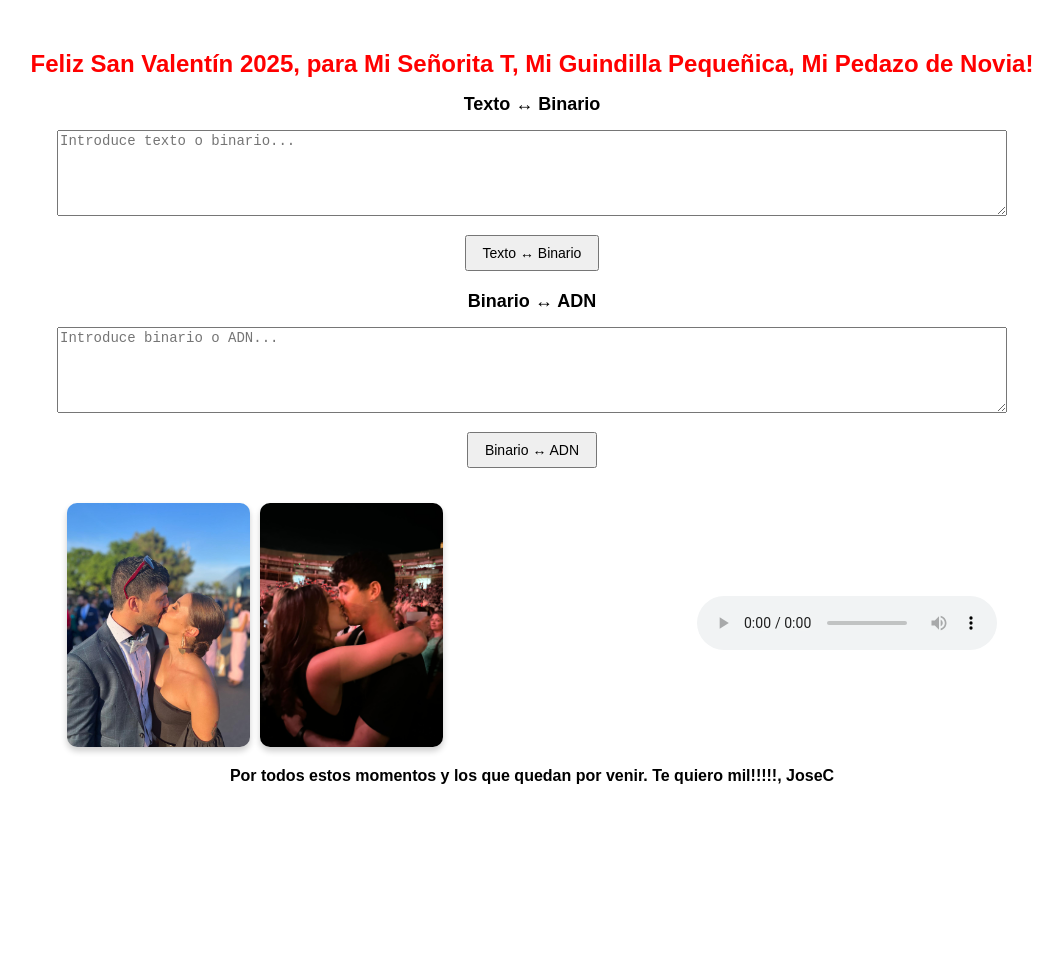
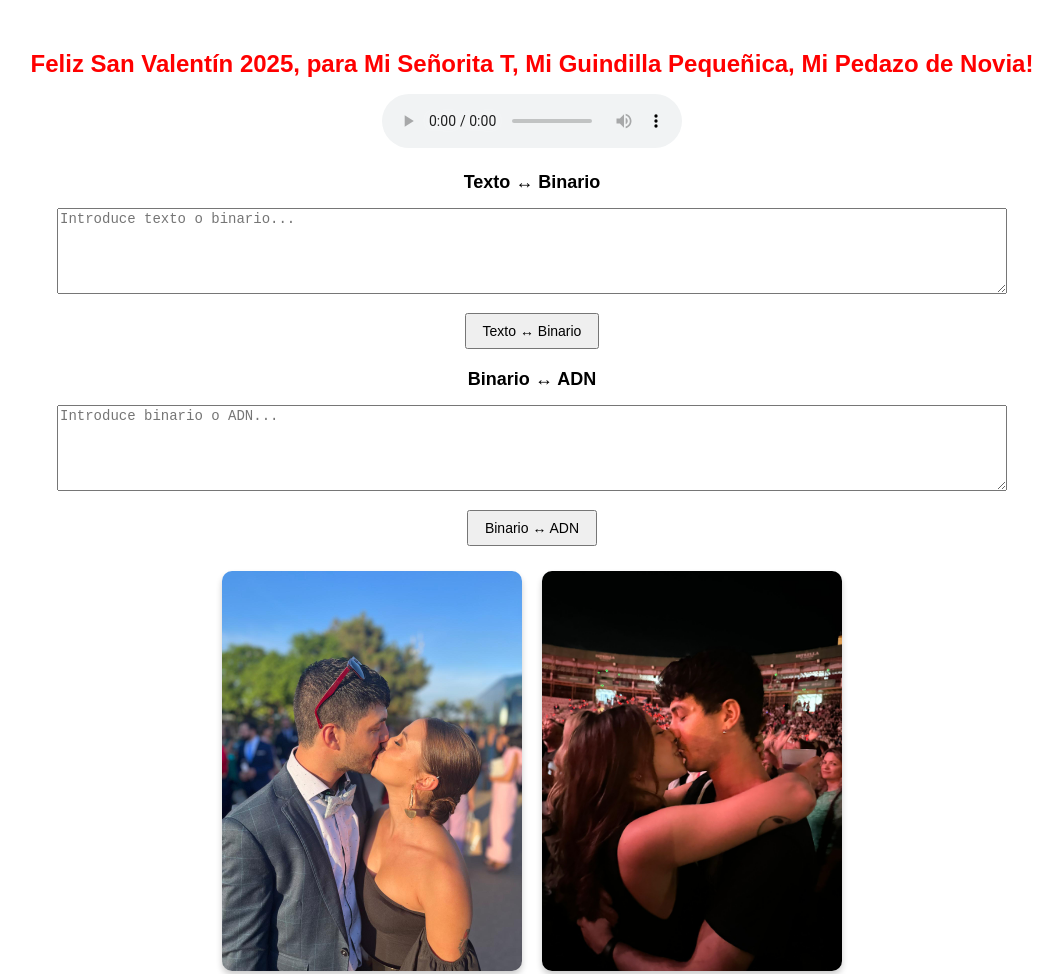
Before and after one commit to Josec48j/Conversor-adn-binario, a plain HTML site: page index.html in a window 1280 px wide. Shown: the top 974 px of the page, without its empty margins (108-1171 px from the left). Before the commit the page ends 835 px from the top, so only its background shows below. Drawn offline with Linux system fonts and the light colour scheme.

Commit message:
Update index.html

```diff
--- a/index.html
+++ b/index.html
@@ -41,20 +41,14 @@
             font-weight: bold;
             font-size: 14px;
         }
-        .content-container {
+        .images {
             display: flex;
             justify-content: center;
-            align-items: center;
-            margin-top: 30px;
-        }
-        .images {
-            display: flex;
-            flex-direction: row;
-            align-items: center;
-            gap: 10px;
+            gap: 20px;
+            margin-top: 20px;
         }
         .images img {
-            width: 30%;
+            width: 40%;
             max-width: 300px;
             border-radius: 10px;
             box-shadow: 0px 4px 6px rgba(0, 0, 0, 0.2);
@@ -65,12 +59,19 @@
             margin-top: 20px;
         }
         .audio-container {
-            margin-left: 20px;
+            margin-bottom: 20px;
         }
     </style>
 </head>
 <body>
     <h1>Feliz San Valentín 2025, para Mi Señorita T, Mi Guindilla Pequeñica, Mi Pedazo de Novia!</h1>
+
+    <div class="audio-container">
+        <audio controls autoplay loop>
+            <source src="piano.mp3" type="audio/mpeg">
+            Tu navegador no soporta el elemento de audio.
+        </audio>
+    </div>
 
     <h2>Texto ↔ Binario</h2>
     <textarea id="inputTextBinary" placeholder="Introduce texto o binario..."></textarea>
@@ -86,17 +87,9 @@
     <p id="outputBinaryDNA"></p>
     <p id="errorBinaryDNA"></p>
 
-    <div class="content-container">
-        <div class="images">
-            <img src="Imagen de WhatsApp 2025-02-09 a las 17.45.39_a114e766.jpg" alt="Foto 1">
-            <img src="Imagen de WhatsApp 2025-02-09 a las 17.46.08_2bd8249f.jpg" alt="Foto 2">
-        </div>
-        <div class="audio-container">
-            <audio controls autoplay loop>
-                <source src="piano.mp3" type="audio/mpeg">
-                Tu navegador no soporta el elemento de audio.
-            </audio>
-        </div>
+    <div class="images">
+        <img src="Imagen de WhatsApp 2025-02-09 a las 17.45.39_a114e766.jpg" alt="Foto 1">
+        <img src="Imagen de WhatsApp 2025-02-09 a las 17.46.08_2bd8249f.jpg" alt="Foto 2">
     </div>
 
     <p class="message">Por todos estos momentos y los que quedan por venir. Te quiero mil!!!!!, JoseC</p>
@@ -108,7 +101,6 @@
             document.getElementById("errorTextBinary").innerText = "";
 
             if (/^[01 ]+$/.test(input)) {
-                // Convertir de Binario a Texto
                 let binaryString = input.replace(/\s/g, "");
                 if (binaryString.length % 8 !== 0) {
                     document.getElementById("errorTextBinary").innerText = "Error: El binario debe estar en bloques de 8 bits.";
@@ -124,7 +116,6 @@
                     return;
                 }
             } else {
-                // Convertir de Texto a Binario
                 for (let i = 0; i < input.length; i++) {
                     output += input[i].charCodeAt(0).toString(2).padStart(8, '0') + " ";
                 }
@@ -140,12 +131,10 @@
             let dnaToBinary = { "A": "00", "T": "01", "C": "10", "G": "11" };
 
             if (/^[ATCG]+$/.test(input)) {
-                // Convertir de ADN a Binario
                 for (let i = 0; i < input.length; i++) {
                     output += dnaToBinary[input[i]] + " ";
                 }
             } else if (/^[01]+$/.test(input) && input.length % 2 === 0) {
-                // Convertir de Binario a ADN
                 for (let i = 0; i < input.length; i += 2) {
                     output += binaryToDNA[input.substr(i, 2)];
                 }
```
